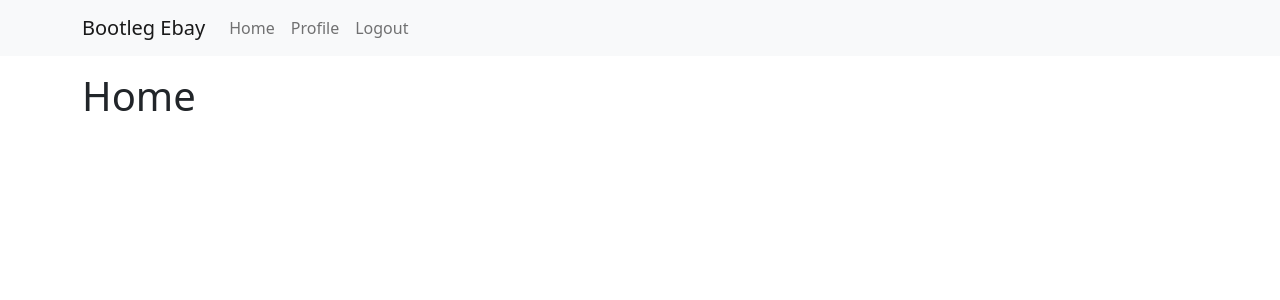
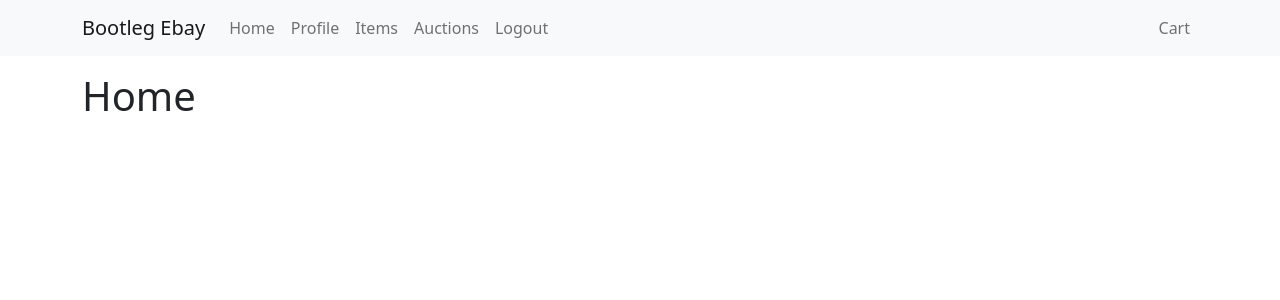
Before and after one commit to nancysunnieli/bootleg-ebay, a React (Create React App) app in the folder frontend/: page /login in a window 1280 px wide. Both pictures are taken after typing "name@example.com", "Sample123" into the empty fields and a click on the button "Login". Shown: the top 300 px of the page. Built offline with nearby package versions, Linux system fonts and the light colour scheme.

Commit message:
added cart/auctions/items page

```diff
--- a/frontend/src/App.js
+++ b/frontend/src/App.js
@@ -17,7 +17,9 @@ import PrivateRoute from "./components/Routing/PrivateRouter";
 import { ROLE_USER, ROLE_ADMIN } from "./constants";
 import Logout from "./components/Logout/Logout";
 import { useHistory } from "react-router-dom";
-
+import Items from "./components/Items/Items";
+import Auctions from "./components/Auctions/Auctions";
+import Cart from "./components/Cart/Cart";
 const NotFound = () => {
     return <h1>Not found</h1>;
 };
@@ -60,11 +62,17 @@ const App = () => {
                         <NavBar.Collapse id="basic-navbar-nav">
                             <Nav className="me-auto">
                                 {currentUser && [
-                                    <Nav.Link as={Link} to="/home">
+                                    <Nav.Link as={Link} to="/home" key={0}>
                                         Home
                                     </Nav.Link>,
-                                    <Nav.Link as={Link} to="/profile">
+                                    <Nav.Link as={Link} to="/profile" key={1}>
                                         Profile
+                                    </Nav.Link>,
+                                    <Nav.Link as={Link} to="/items" key={2}>
+                                        Items
+                                    </Nav.Link>,
+                                    <Nav.Link as={Link} to="/auctions" key={3}>
+                                        Auctions
                                     </Nav.Link>,
                                 ]}
                                 {currentUser ? (
@@ -73,10 +81,10 @@ const App = () => {
                                     </Nav.Link>
                                 ) : (
                                     [
-                                        <Nav.Link as={Link} to="/login">
+                                        <Nav.Link as={Link} to="/login" key={0}>
                                             Login
                                         </Nav.Link>,
-                                        <Nav.Link as={Link} to="/register">
+                                        <Nav.Link as={Link} to="/register" key={1}>
                                             Register
                                         </Nav.Link>,
                                     ]
@@ -87,6 +95,13 @@ const App = () => {
                                     </Nav.Link>
                                 )}
                             </Nav>
+                            {currentUser && (
+                                <Nav>
+                                    <Nav.Link as={Link} to="/cart">
+                                        Cart
+                                    </Nav.Link>
+                                </Nav>
+                            )}
                         </NavBar.Collapse>
                     </Container>
                 </NavBar>
@@ -109,6 +124,14 @@ const App = () => {
                             component={Profile}
                             roles={[ROLE_USER]}
                         />
+                        <PrivateRoute exact path="/items" component={Items} roles={[ROLE_USER]} />
+                        <PrivateRoute
+                            exact
+                            path="/auctions"
+                            component={Auctions}
+                            roles={[ROLE_USER]}
+                        />
+                        <PrivateRoute exact path="/cart" component={Cart} roles={[ROLE_USER]} />
                         <PrivateRoute
                             exact
                             path="/admin"
--- /dev/null
+++ b/frontend/src/components/Auctions/Auctions.js
@@ -0,0 +1,9 @@
+const Auctions = () => {
+    return (
+        <div>
+            <h1>Auctions</h1>
+        </div>
+    );
+};
+
+export default Auctions;
--- /dev/null
+++ b/frontend/src/components/Cart/Cart.js
@@ -0,0 +1,9 @@
+const Cart = () => {
+    return (
+        <div>
+            <h1>Cart</h1>
+        </div>
+    );
+};
+
+export default Cart;
--- /dev/null
+++ b/frontend/src/components/Items/Items.js
@@ -0,0 +1,9 @@
+const Items = () => {
+    return (
+        <div>
+            <h1>Items</h1>
+        </div>
+    );
+};
+
+export default Items;
```
